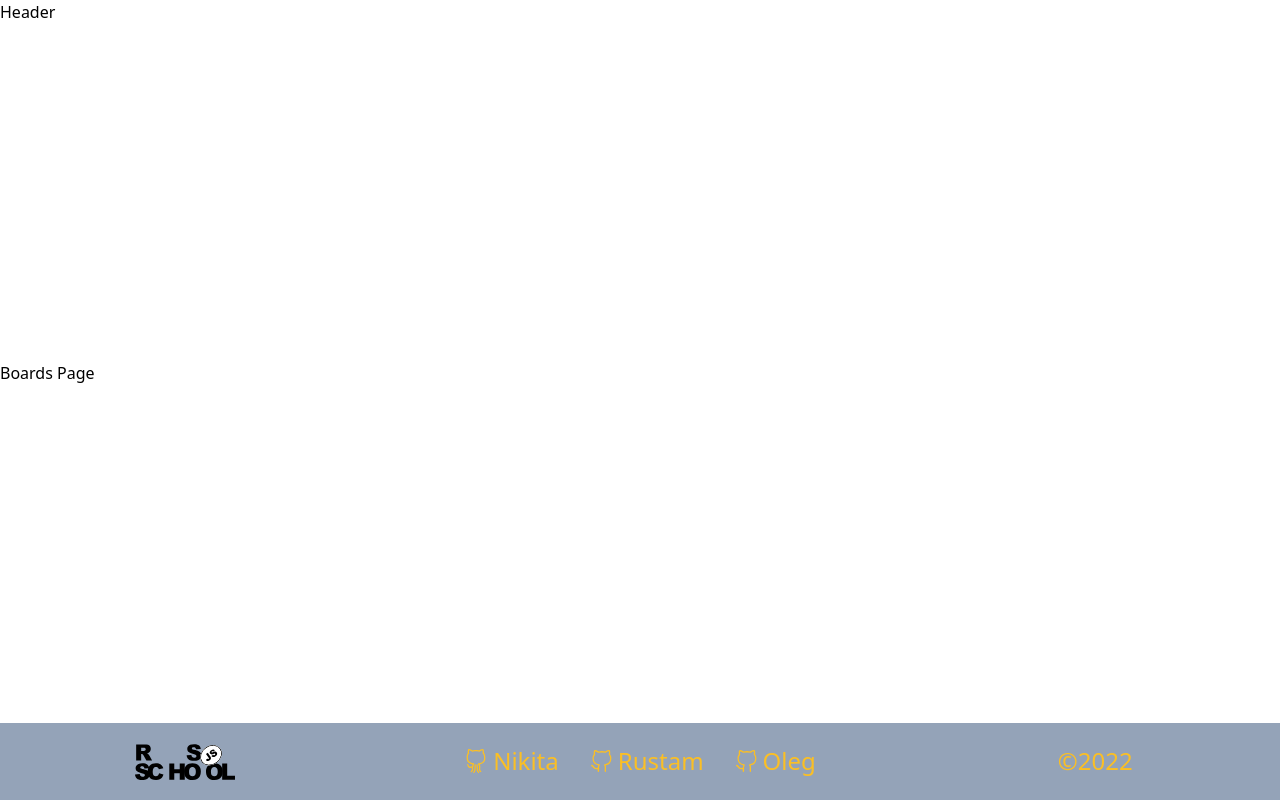
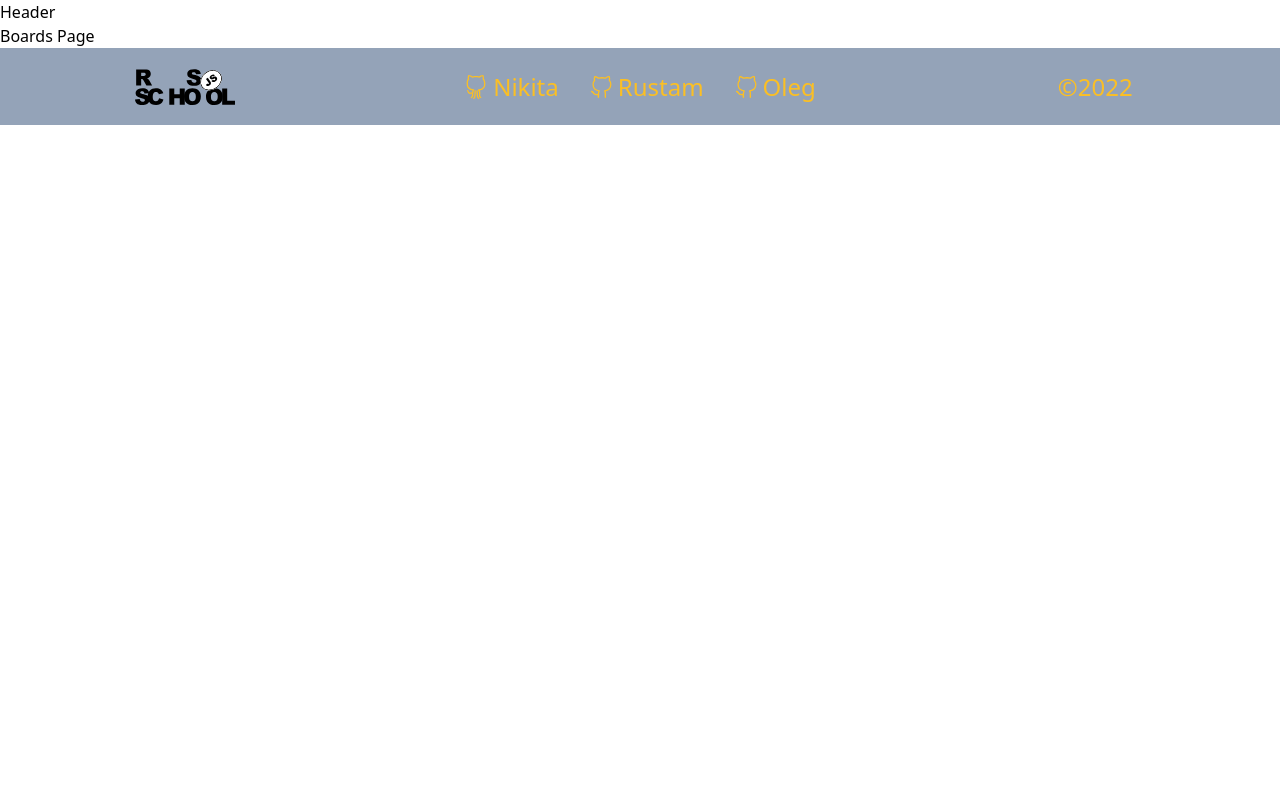
Before and after one commit to lg0leg/project-management-app, a React (Create React App) app: page / in a window 1280 px wide. Built offline with nearby package versions, Linux system fonts and the light colour scheme.

Commit message:
fix: fixed styles for content on page

```diff
--- a/src/components/App.tsx
+++ b/src/components/App.tsx
@@ -4,12 +4,12 @@ import Footer from './Footer';
 
 function App() {
   return (
-    <div className="flex h-screen flex-col justify-between">
+    <>
       {/* Replace with real Header */}
       <header>Header</header>
       <Main />
       <Footer />
-    </div>
+    </>
   );
 }
 
--- a/src/components/Main.tsx
+++ b/src/components/Main.tsx
@@ -11,7 +11,7 @@ import { RoutesPath } from 'constants/routes';
 
 export const Main: FC = () => {
   return (
-    <main>
+    <main className="w-[calc(100vh-100px-80px)]">
       <Routes>
         <Route index path={RoutesPath.WELCOME} element={<Welcome />} />
         <Route path={RoutesPath.SIGN_IN} element={<SignIn />} />
```
